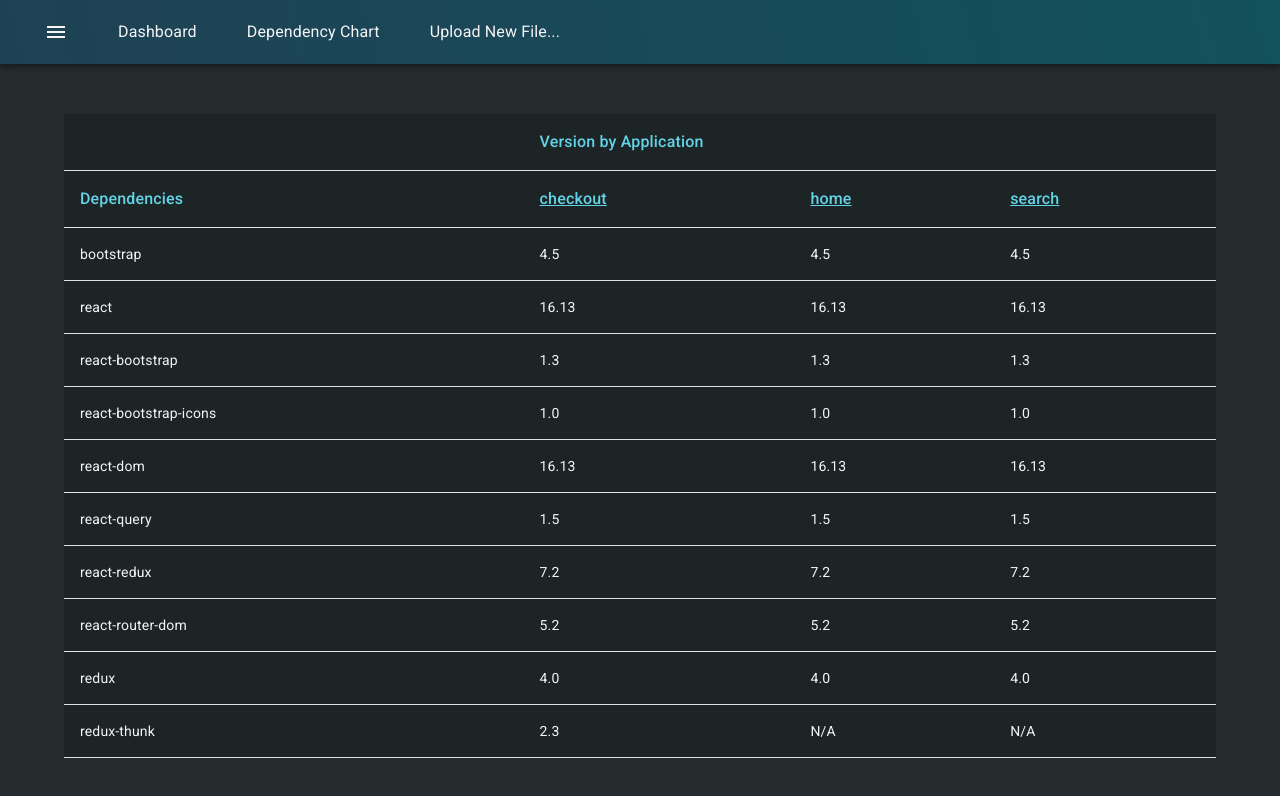
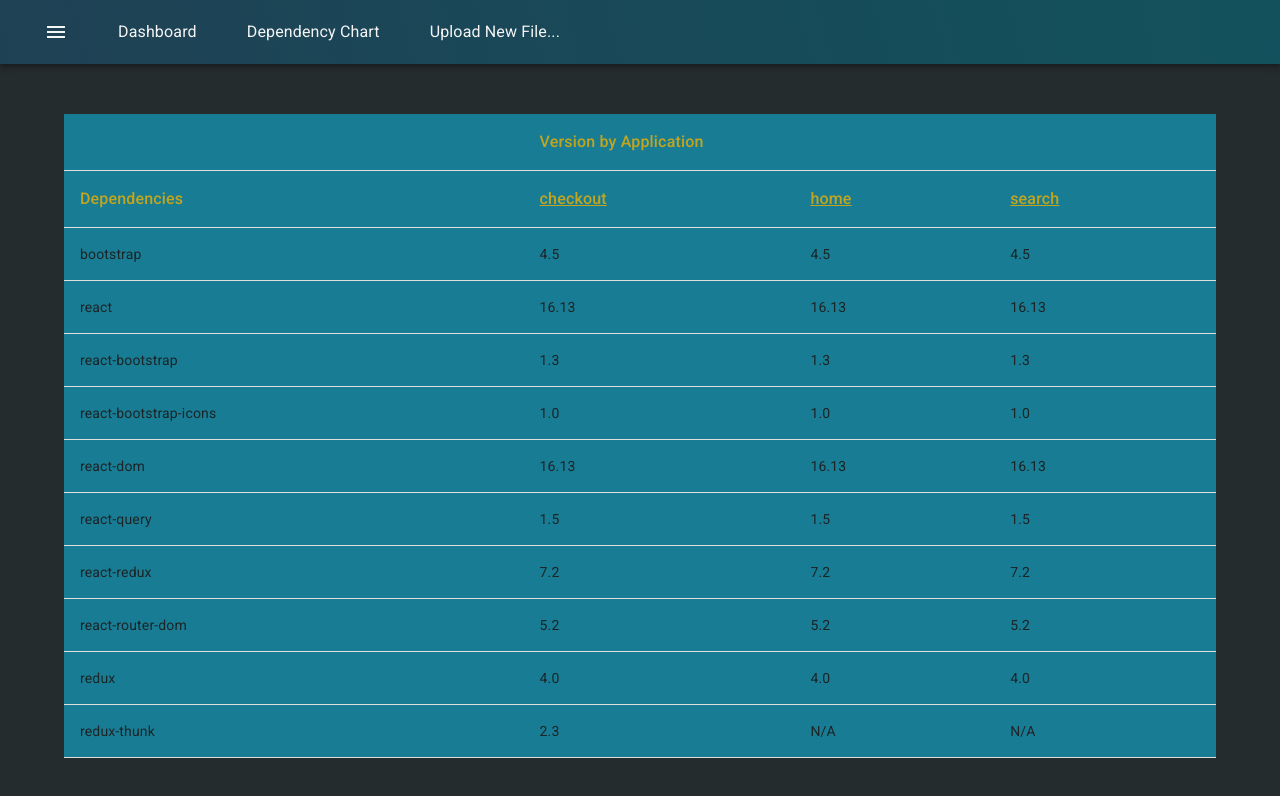
Before and after one commit to oslabs-beta/atriom-dashboard, a React app: page /dependencies in a window 1280 px wide. Shown: the top 796 px of the page. Built offline with nearby package versions, Linux system fonts and the light colour scheme; a web font is replaced by a local one.

Commit message:
table colors

```diff
--- a/src/components/DependencyChart/DependencyChart.js
+++ b/src/components/DependencyChart/DependencyChart.js
@@ -1,7 +1,6 @@
 import React, { useContext } from 'react';
 import DependencyTable from './DependencyTable';
 import AppsContext from '../../contexts/AppsContext';
-import CssBaseline from '@material-ui/core/CssBaseline';
 import { Link } from 'react-router-dom';
 import '../../styles/DependencyChart.scss';
 
--- a/src/components/DependencyChart/DependencyTable.js
+++ b/src/components/DependencyChart/DependencyTable.js
@@ -23,7 +23,7 @@ export default function Table({ columns, data }) {
     <MaUTable {...getTableProps()}>
       <TableHead>
         {headerGroups.map((headerGroup) => (
-          <TableRow {...headerGroup.getHeaderGroupProps()} className="row">
+          <TableRow {...headerGroup.getHeaderGroupProps()}>
             {headerGroup.headers.map((column) => (
               <TableCell {...column.getHeaderProps()} className="headerCell">
                 {column.render('Header')}
@@ -32,11 +32,11 @@ export default function Table({ columns, data }) {
           </TableRow>
         ))}
       </TableHead>
-      <TableBody {...getTableBodyProps()} className="body">
+      <TableBody {...getTableBodyProps()}>
         {rows.map((row, i) => {
           prepareRow(row);
           return (
-            <TableRow {...row.getRowProps()} className="row">
+            <TableRow {...row.getRowProps()}>
               {row.cells.map((cell) => {
                 return (
                   <TableCell {...cell.getCellProps()} className="cell">
--- a/src/styles/DependencyChart.scss
+++ b/src/styles/DependencyChart.scss
@@ -1,5 +1,5 @@
 .DependencyChart {
-  background: #1c2426;
+  background: #187d94;
   margin-top: 50px;
   margin-left: 5%;
   margin-right: 5%;
@@ -7,15 +7,14 @@
   width: 90%;
 
   .headerCell {
-    color: #63d4e7;
+    color: #c3a51d;
     font-size: 1em;
     a:link,
     a:visited {
-      color: #63d4e7;
+      color: #c3a51d;
     }
   }
-
   .cell {
-    color: #f5f5f5;
+    color: #1c2426;
   }
 }
```
